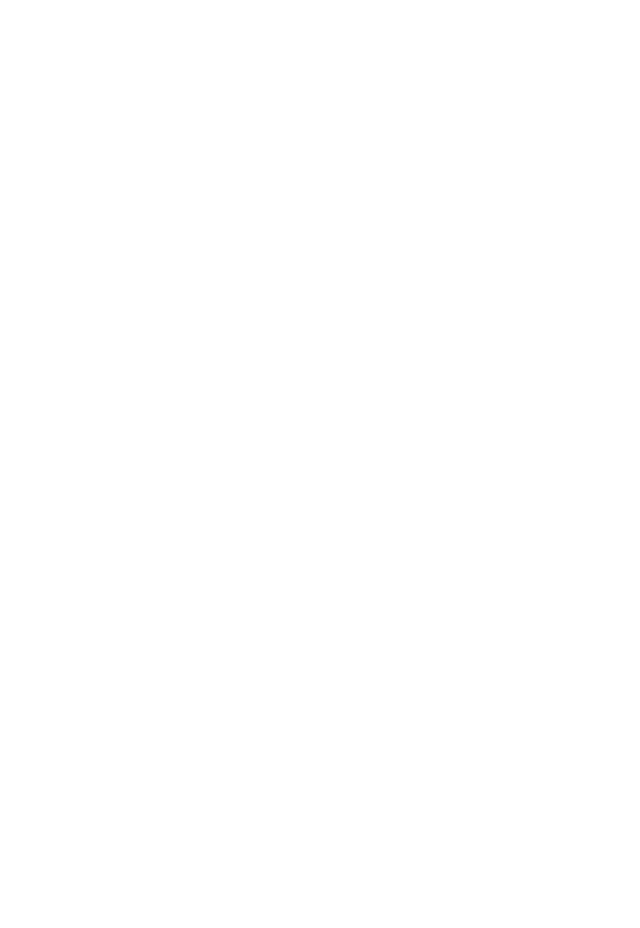
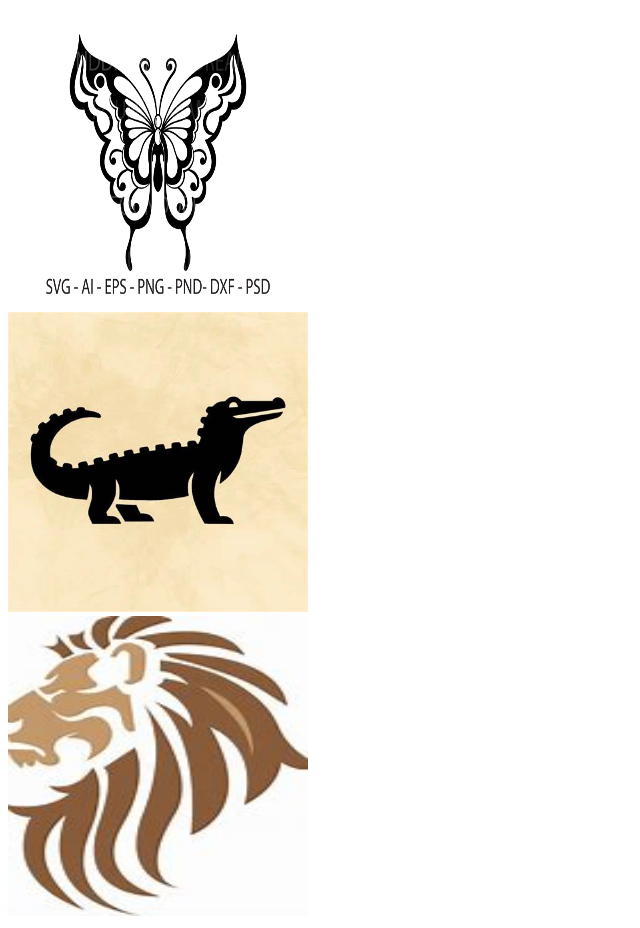
Before and after one commit to arjahid/html-css-javascript-practice, a plain HTML site: page test2/index.html in a window 1280 px wide. Shown: the whole page, without its empty margins (0-640 px from the left). Before the commit the page ends 800 px from the top, so only its background shows below. Drawn offline with Linux system fonts and the light colour scheme.

Commit message:
push z index code test

```diff
--- a/test1/style.css
+++ b/test1/style.css
@@ -21,12 +21,12 @@ img{
     height: 300px;
     width: 300px;
  }
- /* .box-lion{
+ .box-lion{
     position: sticky;
     top: 0px;
- } */
- .box-lion{
+ }
+ /* .box-lion{
     position: fixed;
     top: 200px;
     left: 50px;
- }
+ } */
--- a/test2/index.html
+++ b/test2/index.html
@@ -0,0 +1,16 @@
+<!DOCTYPE html>
+<html lang="en">
+    <head>
+        <meta charset="UTF-8">
+        <meta name="viewport" content="width=device-width, initial-scale=1.0">
+        <title>Document</title>
+        <link rel="stylesheet" href="style2.css">
+    </head>
+    <body>
+       <div class="box">
+        <div class="box-butterfly"><img src="test1/images/butterfly.jpg" alt></div>
+        <div class="box-kumir"><img src="test1/images/kumir.jpg" alt></div>
+        <div class="box-lion"><img src="test1/images/lion.jpg" alt></div>
+       </div>
+    </body>
+</html>
--- /dev/null
+++ b/test2/style2.css
@@ -0,0 +1,14 @@
+img{
+    height: 300px;
+    width: 300px;
+}
+.box{
+    position: relative;
+}
+.box-butterfly{
+    z-index: 2;
+}
+.box-kumir{
+    top: -30px;
+    left: 150px;
+}
```
Also changed, not shown: test2/style.css (deleted), test2/test1/images/butterfly.jpg (added), test2/test1/images/kumir.jpg (added), test2/test1/images/lion.jpg (added).
